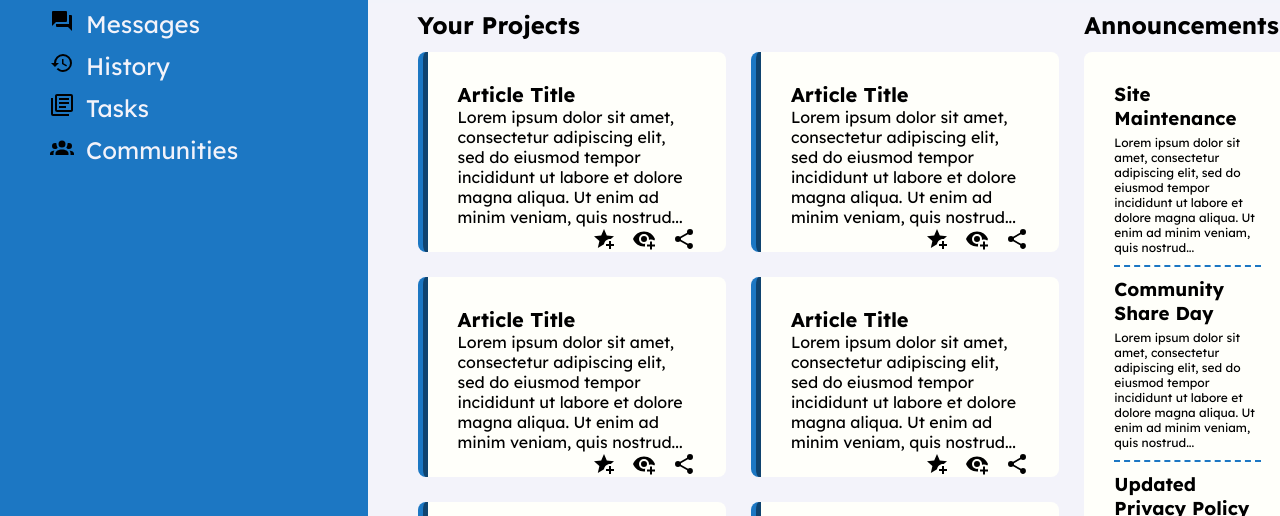
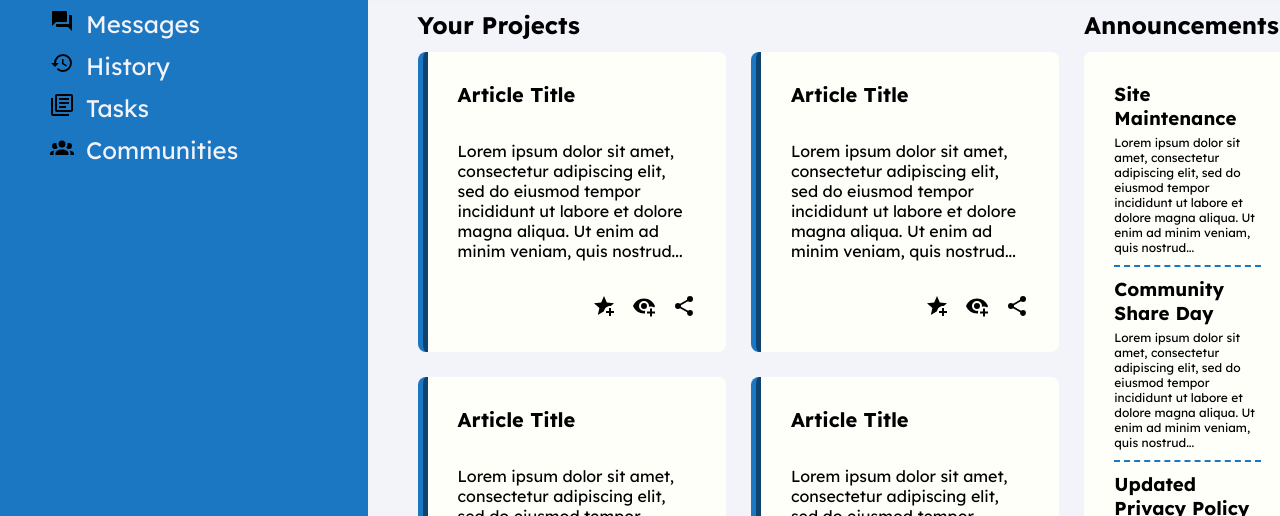
Before and after one commit to kennywlino/admin-dashboard, a plain HTML site: page index.html in a window 1280 px wide. Shown: the part 219-735 px from the top of the page. Drawn offline with Linux system fonts and the light colour scheme.

Commit message:
Made article cards larger.

```diff
--- a/style.css
+++ b/style.css
@@ -170,8 +170,8 @@ h2 {
     border-radius: 8px;
 }
 
-.all-cards .card {
-    height: 200px;
+.projects .all-cards .card {
+    height: 300px;
     display: flex;
     flex-direction: column;
     justify-content: space-between;
```
